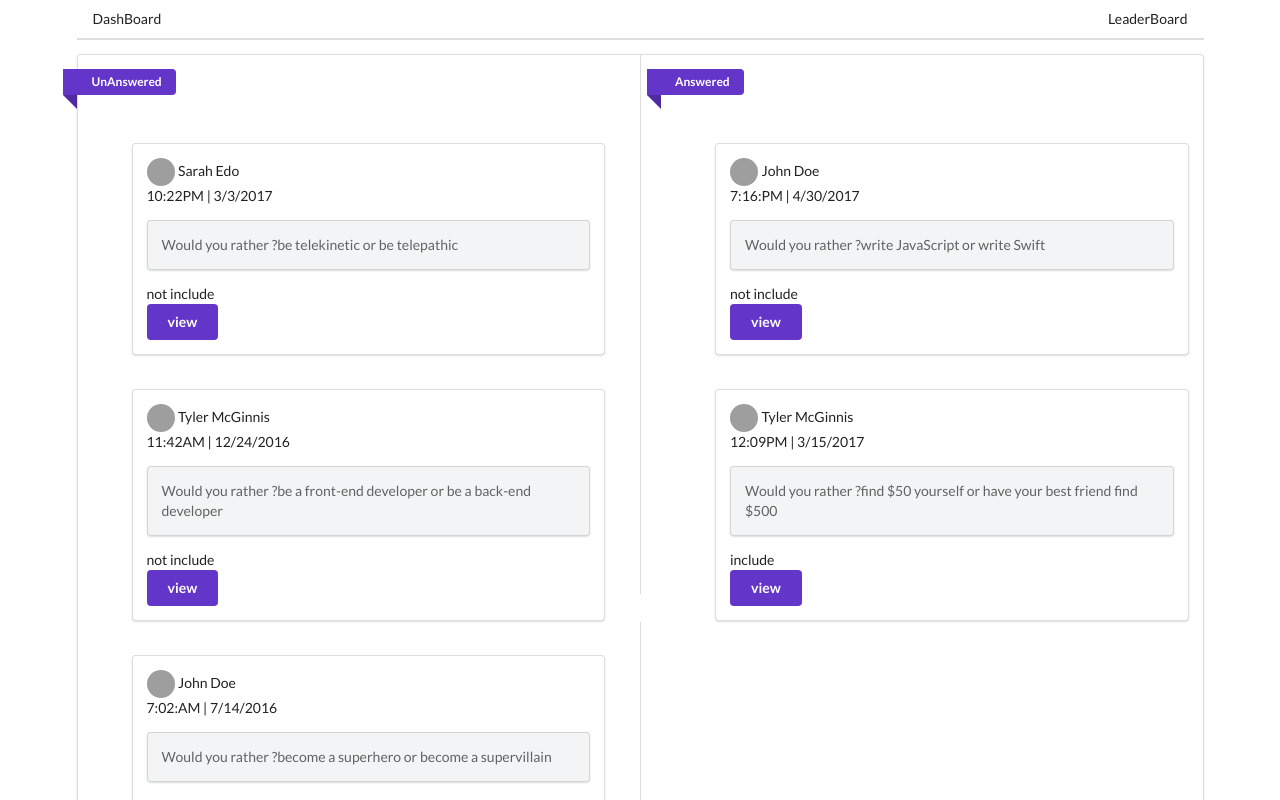
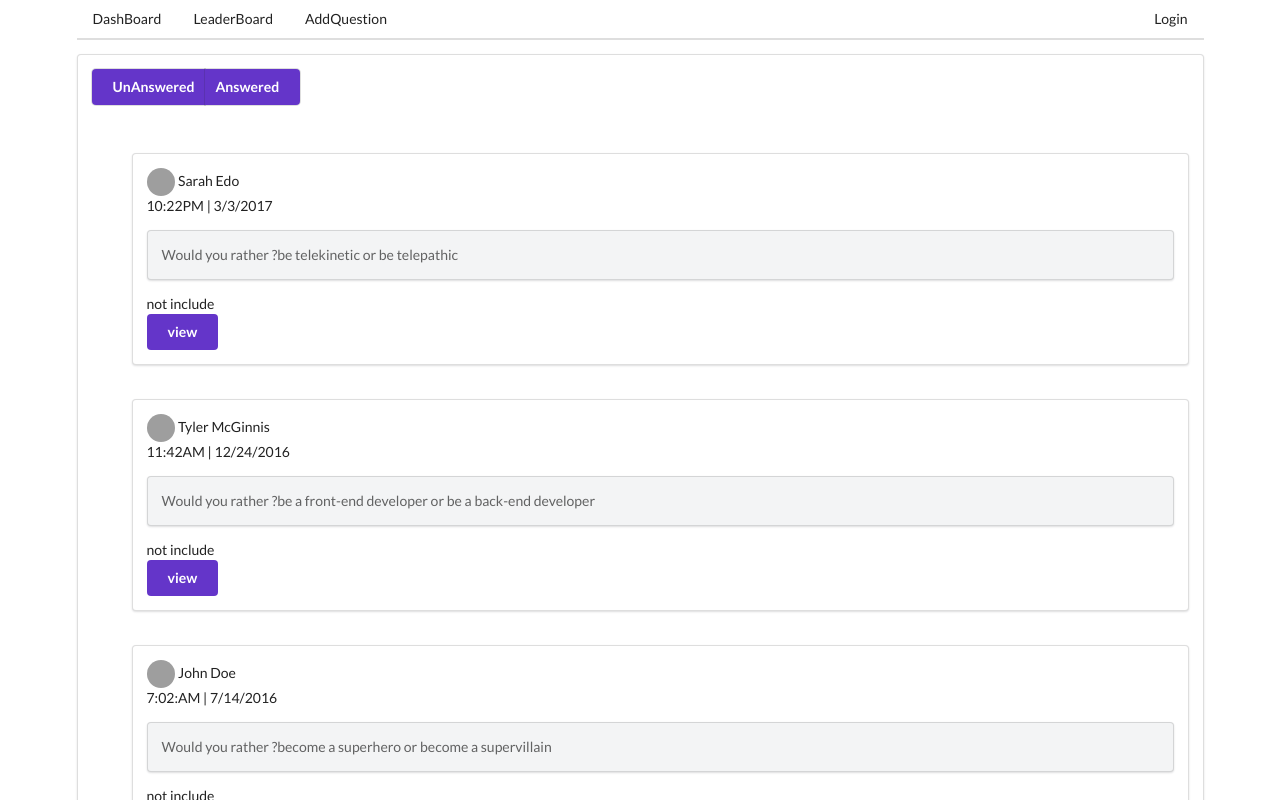
Before and after one commit to nadiaalshezawy/wouldyourather, a React (Create React App) app: page / in a window 1280 px wide. Shown: the top 800 px of the page. Built offline with nearby package versions, Linux system fonts and the light colour scheme; grey boxes are pictures that could not be loaded.

Commit message:
toggle between answered/unanswered

```diff
--- a/src/components/DashBoard.js
+++ b/src/components/DashBoard.js
@@ -3,12 +3,29 @@ import { connect } from "react-redux";
 import Question from "./Question";
 
 class DashBoard extends React.Component {
+  state = {
+    UnAnswered: true,
+  };
+
   render() {
     return (
       <div className="ui segment">
-        <div className="ui two column very relaxed grid">
+        <button
+          className="ui left violet attached button"
+          onClick={() => this.setState({ UnAnswered: true })}
+        >
+          UnAnswered
+        </button>
+        <button
+          className="right violet attached ui button"
+          onClick={() => this.setState({ UnAnswered: false })}
+        >
+          Answered
+        </button>
+
+        <div className="ui  column very relaxed grid">
+          {this.state.UnAnswered ? (
             <div className="column">
-            <div className="ui violet ribbon label">UnAnswered</div>
               <ul>
                 {this.props.unansweredIds.map((question) => (
                   <div key={question.id}>
@@ -17,8 +34,8 @@ class DashBoard extends React.Component {
                 ))}
               </ul>
             </div>
+          ) : (
             <div className="column">
-            <div className="ui violet ribbon label">Answered</div>
               <ul>
                 {this.props.answeredIds.map((question) => (
                   <div key={question.id}>
@@ -27,8 +44,8 @@ class DashBoard extends React.Component {
                 ))}
               </ul>
             </div>
+          )}
         </div>
-        <div className="ui vertical divider"></div>
       </div>
     );
   }
@@ -36,7 +53,7 @@ class DashBoard extends React.Component {
 
 function mapStateToProps({ authedUser, users, questions }) {
   const questionIds = Object.keys(users[authedUser].answers);
-  console.log({ questionIds });
+  // console.log({ questionIds });
 
   const answeredIds = Object.values(questions)
     .filter((question) => questionIds.includes(question.id))
@@ -44,7 +61,7 @@ function mapStateToProps({ authedUser, users, questions }) {
   const unansweredIds = Object.values(questions)
     .filter((question) => !questionIds.includes(question.id))
     .sort((a, b) => b.timestamp - a.timestamp);
-  console.log({ unansweredIds });
+  // console.log({ unansweredIds });
   return {
     answeredIds,
     unansweredIds,
--- a/src/components/Header.js
+++ b/src/components/Header.js
@@ -6,9 +6,15 @@ const Header = () => {
       <Link to="/" className="item">
         DashBoard
       </Link>
+      <Link to="/leaderboard" className="item">
+        LeaderBoard
+      </Link>
+      <Link to="/add" className="item">
+        AddQuestion
+      </Link>
       <div className="right menu">
-        <Link to="/leaderboard" className="item">
-          LeaderBoard
+        <Link to="/login" className="item">
+          Login
         </Link>
       </div>
     </div>
```
Lines whose indentation alone changed are shown as unchanged.
